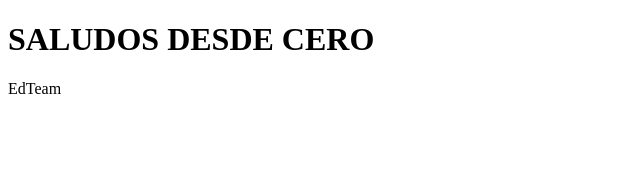
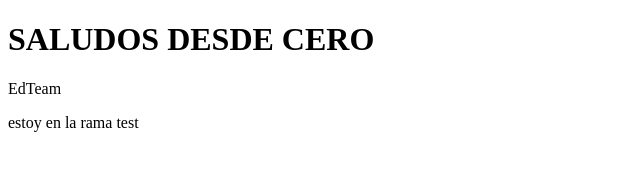
Before and after one commit to wcortez123/CURSO-PRACTICANDO-GIT, a plain HTML site: page index.html in a window 1280 px wide. Shown: the whole page, without its empty margins (0-640 px from the left). Drawn offline with Linux system fonts and the light colour scheme.

Commit message:
cambio desde la rama test

```diff
--- a/index.html
+++ b/index.html
@@ -7,5 +7,6 @@
 <body>
 	<h1>SALUDOS DESDE CERO</h1>
 	<P>EdTeam</P>
+	<section><p>estoy en la rama test</p></section>
 </body>
 </html>
```
